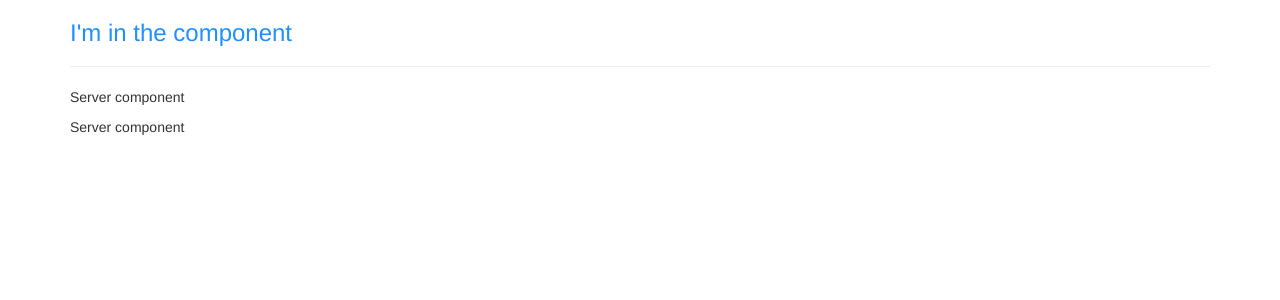
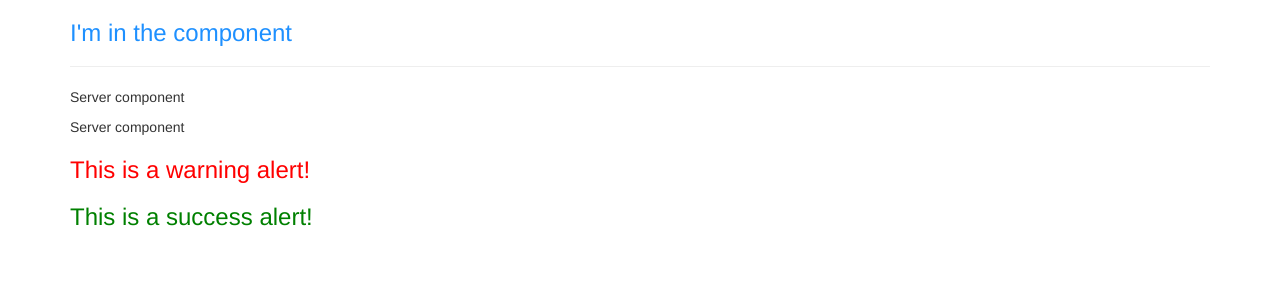
Before and after one commit to estherMC/my-first-app, an Angular app: page / in a window 1280 px wide. Shown: the top 300 px of the page. Built offline with nearby package versions, Linux system fonts and the light colour scheme.

Commit message:
:tada: Assignment 1

```diff
--- a/src/app/app.module.ts
+++ b/src/app/app.module.ts
@@ -3,12 +3,16 @@ import { BrowserModule } from '@angular/platform-browser';
 import { AppComponent } from './app.component';
 import { ServerComponent } from './server/server.component';
 import { ServersComponent } from './servers/servers.component';
+import { WarningAlertComponent } from './warning-alert/warning-alert.component';
+import { SuccessAlertComponent } from './success-alert/success-alert.component';
 
 @NgModule({
   declarations: [
     AppComponent,
     ServerComponent,
-    ServersComponent
+    ServersComponent,
+    WarningAlertComponent,
+    SuccessAlertComponent
   ],
   imports: [
     BrowserModule
--- a/src/app/servers/servers.component.html
+++ b/src/app/servers/servers.component.html
@@ -1,2 +1,4 @@
 <app-server></app-server>
 <app-server></app-server>
+<warning-alert></warning-alert>
+<success-alert></success-alert>
--- /dev/null
+++ b/src/app/success-alert/success-alert.component.html
@@ -0,0 +1 @@
+<h3>This is a success alert!</h3>
--- /dev/null
+++ b/src/app/success-alert/success-alert.component.ts
@@ -0,0 +1,10 @@
+import { Component } from '@angular/core';
+
+@Component({
+  selector: 'success-alert',
+  templateUrl: './success-alert.component.html',
+  styles: ['h3 { color: green }']
+})
+export class SuccessAlertComponent {
+
+}
--- /dev/null
+++ b/src/app/warning-alert/warning-alert.component.css
@@ -0,0 +1,3 @@
+h3 {
+    color: red
+}
--- /dev/null
+++ b/src/app/warning-alert/warning-alert.component.html
@@ -0,0 +1 @@
+<h3>This is a warning alert!</h3>
```
Also changed, not shown: src/app/warning-alert/warning-alert.component.ts (added, +11 -0 lines), src/app/success-alert/success-alert.component.css (added).
